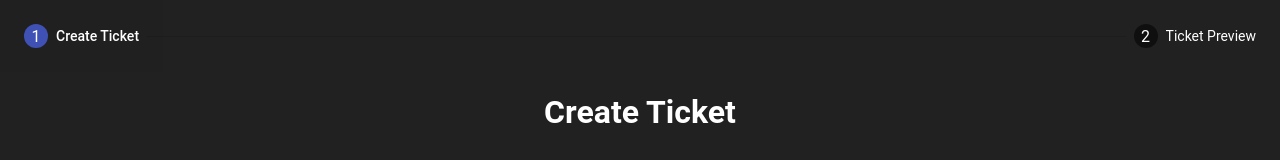
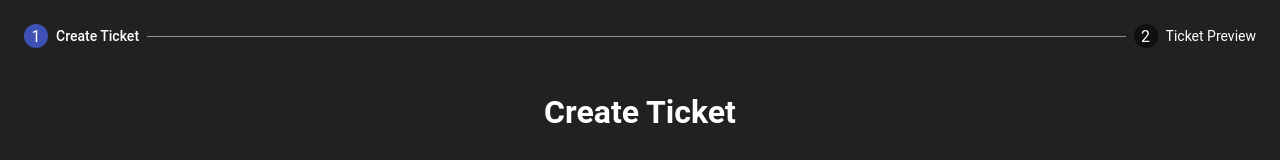
Before and after one commit to noah495/UeK307, an Angular app in the folder frontend/: page /create in a window 1280 px wide. Shown: the top 160 px of the page. Built offline with nearby package versions, Linux system fonts and the light colour scheme; no server answers.

Commit message:
simply make site better

```diff
--- a/frontend/src/app/overview/overview.component.html
+++ b/frontend/src/app/overview/overview.component.html
@@ -6,7 +6,7 @@
     </div>
   </div>
 </div>
-<div class="title-wrapper">
+<div class="title-wrapper" *ngIf="tickets.length > 0">
   <h1>Tickets</h1>
 </div>
 <app-ticket *ngFor="let ticket of tickets" [ticket]="ticket">
--- a/frontend/src/app/ticket-form/ticket-form.component.scss
+++ b/frontend/src/app/ticket-form/ticket-form.component.scss
@@ -135,3 +135,11 @@ mat-stepper {
   background-color: red;
   white-space: pre-wrap;
 }
+
+.mat-horizontal-stepper-header {
+  pointer-events: none;
+}
+
+.mat-stepper-horizontal-line {
+  border-top-color: rgba(255, 255, 255, .5);
+}
```
